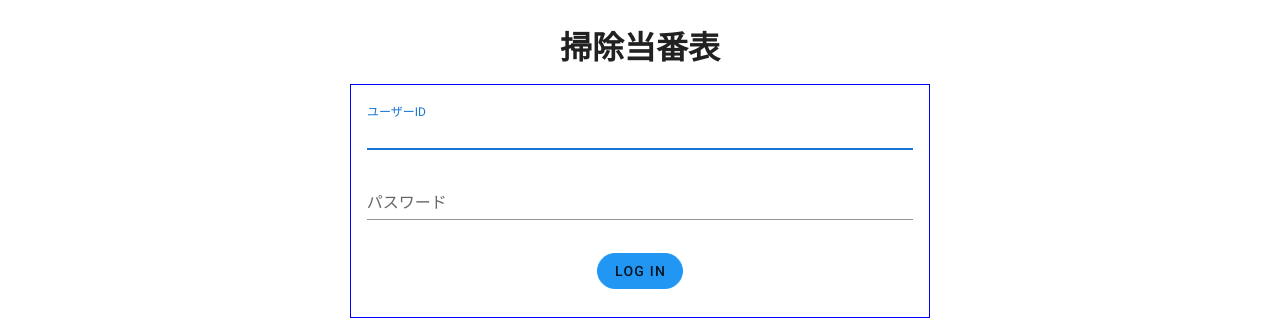
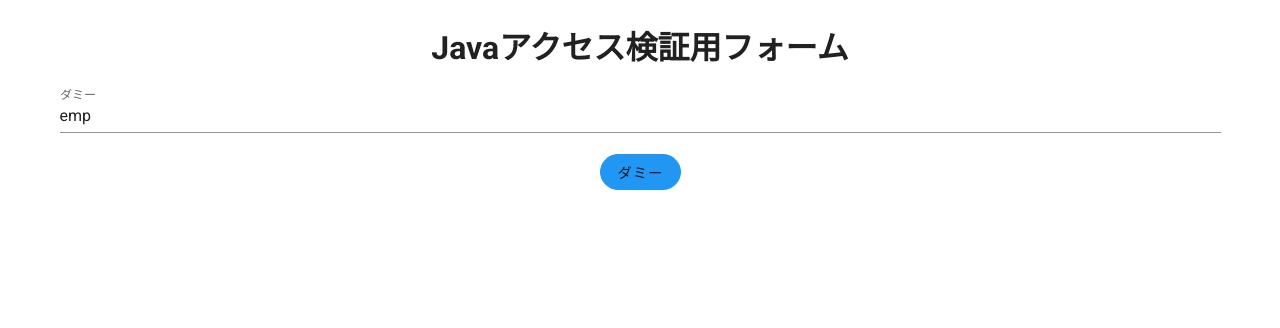
Before and after one commit to niostream/cleaning-rota-front, a Vue app: page /try in a window 1280 px wide. Before the commit this address led to /. Shown: the top 328 px of the page. Built offline with nearby package versions, Linux system fonts and the light colour scheme.

Commit message:
installed axios and made a Try Spring Connection Page

```diff
--- a/package.json
+++ b/package.json
@@ -9,6 +9,7 @@
     "lint": "vue-cli-service lint"
   },
   "dependencies": {
+    "axios": "^0.19.0",
     "core-js": "^3.4.4",
     "vue": "^2.6.10",
     "vue-router": "^3.1.3",
@@ -41,7 +42,9 @@
       "plugin:vue/essential",
       "eslint:recommended"
     ],
-    "rules": {},
+    "rules": {
+      "no-console": 0
+    },
     "parserOptions": {
       "parser": "babel-eslint"
     },
--- a/src/components/MainMenu.vue
+++ b/src/components/MainMenu.vue
@@ -55,6 +55,18 @@
             </v-card-actions>
           </v-card>
         </v-col>
+        <!-- 検証用 -->
+        <v-col :sm="4">
+          <v-card>
+            <v-img :src="registUserImg" />
+            <v-card-title>Java連携テスト</v-card-title>
+            <v-card-actions>
+              <v-btn outlined rounded class="blue blue-text">説明</v-btn>
+              <v-btn outlined rounded class="blue blue-text" @click="forwardTry">実行</v-btn>
+            </v-card-actions>
+          </v-card>
+        </v-col>
+        <!-- /検証用 -->
       </v-row>
     </v-layout>
     <!-- /管理者メニュー -->
@@ -84,6 +96,9 @@
     },
     forwardRegistUser() {
       this.$router.push("/regist-user");
+    },
+    forwardTry() {
+      this.$router.push("/try");
     }
   }
 };
--- /dev/null
+++ b/src/components/Try.vue
@@ -0,0 +1,52 @@
+<template>
+  <v-container>
+    <v-layout my-3 justify-center>
+      <h1>Javaアクセス検証用フォーム</h1>
+    </v-layout>
+    <v-layout>
+      <v-text-field label="ダミー" type="text" v-model="dummyText"></v-text-field>
+    </v-layout>
+    <v-layout justify-center>
+      <v-btn outlined rounded class="blue blue-text" @click="dummy">ダミー</v-btn>
+    </v-layout>
+  </v-container>
+</template>
+
+<script>
+import axios from "axios";
+
+export default {
+  data() {
+    return {
+      dummyText: "emp"
+    };
+  },
+  methods: {
+    async dummy() {
+      console.log("start!");
+      const x = await axios
+        .get("http://localhost:8081/param", {
+          params: {
+            before: "2019-06-01",
+            after: "2019-07-01"
+          }
+        })
+        .then(res => {
+          console.log("done!");
+          return res.data;
+        })
+        .catch(error => {
+          console.log(error);
+          return null;
+        });
+      console.log(x);
+      // this.dummyText = x;
+      if (x !== null) {
+        this.dummyText = x;
+      } else {
+        this.dummyText = "error...Springを起動してください";
+      }
+    }
+  }
+};
+</script>
--- a/src/router/index.js
+++ b/src/router/index.js
@@ -5,6 +5,7 @@
 import CleaningRota from '../components/CleaningRota.vue'
 import ChangePassword from '../components/ChangePassword.vue'
 import RegistUser from '../components/RegistUser.vue'
+import Try from '../components/Try.vue'
 
 Vue.use(VueRouter)
 
@@ -35,6 +36,11 @@
     component: RegistUser
   },
   {
+    path: '/try',
+    name: 'Try',
+    component: Try
+  },
+  {
     path: '/about',
     name: 'about',
     // route level code-splitting
```
Also changed, not shown: 1 other file (tests, documents, lock files or other folders).
